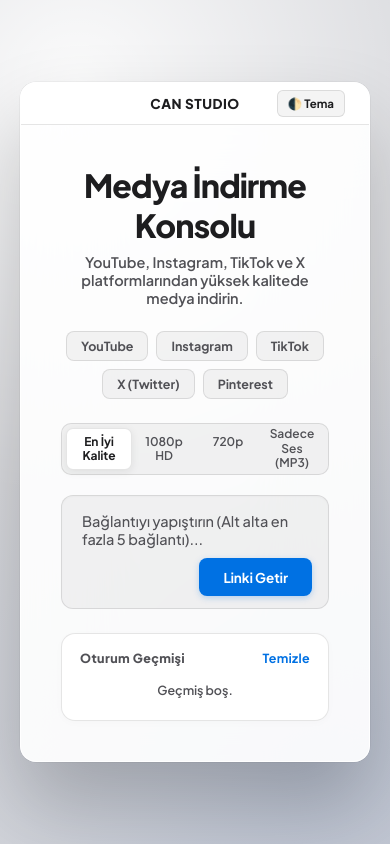
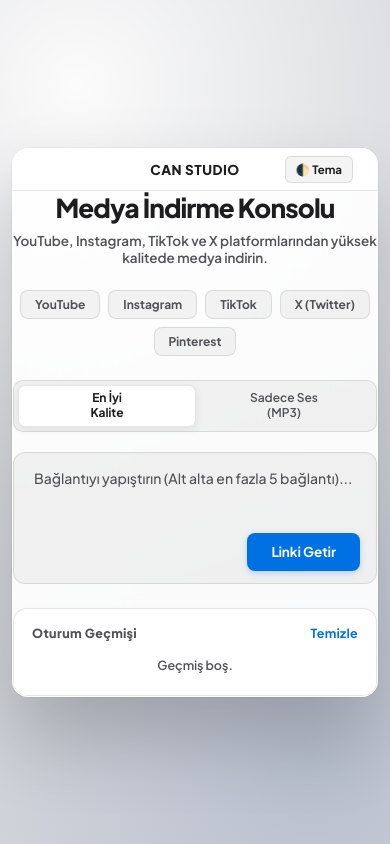
Before and after one commit to biolabcan/media-streamer, a Flask app: page / in a window 390 px wide. Run offline with Flask 3, Linux system fonts and the light colour scheme.

Commit message:
Update index.html

```diff
--- a/templates/index.html
+++ b/templates/index.html
@@ -53,7 +53,7 @@
             display: flex;
             align-items: center;
             justify-content: center;
-            padding: 30px 20px;
+            padding: 20px 12px;
         }
 
         .mac-window {
@@ -106,28 +106,33 @@
         }
         .icon-btn:hover { background: var(--apple-blue); color: white; border-color: var(--apple-blue); }
 
-        .window-content { padding: 40px; }
+        .window-content { padding: 24px sm:40px; }
+        @media (min-width: 640px) { .window-content { padding: 40px; } }
 
         .app-header { text-align: center; margin-bottom: 24px; }
         .app-header h1 {
-            font-size: 32px;
+            font-size: 26px;
             font-weight: 800;
             letter-spacing: -0.8px;
             margin-bottom: 8px;
             color: var(--text-primary);
         }
+        @media (min-width: 640px) { .app-header h1 { font-size: 32px; } }
+
         .app-header p {
-            font-size: 14.5px;
+            font-size: 13.5px;
             color: var(--text-secondary);
             font-weight: 600;
         }
+        @media (min-width: 640px) { .app-header p { font-size: 14.5px; } }
 
         .platforms-row { display: flex; justify-content: center; gap: 8px; margin-bottom: 24px; flex-wrap: wrap; }
         .platform-tag {
             background: var(--input-bg); border: 1px solid var(--border-color);
-            padding: 6px 14px; border-radius: 8px; font-size: 12.5px; font-weight: 700; color: var(--text-secondary);
+            padding: 6px 14px; border-radius: 8px; font-size: 12px; font-weight: 700; color: var(--text-secondary);
         }
 
+        /* 2 BUTONLU SEGMENTED CONTROL (Sadece En İyi Kalite ve Sadece Ses MP3) */
         .segmented-control {
             display: flex;
             background: var(--input-bg);
@@ -175,11 +180,13 @@
 
         .search-field-container textarea {
             width: 100%; background: transparent; border: none; outline: none;
-            padding: 4px 8px; font-size: 14.5px; font-weight: 600; color: var(--text-primary);
-            resize: none; height: 42px;
-            white-space: nowrap; overflow-x: auto; overflow-y: hidden;
+            padding: 4px 8px; font-size: 14px; font-weight: 600; color: var(--text-primary);
+            resize: none; height: 60px;
         }
-        .search-field-container textarea::placeholder { color: var(--text-secondary); font-weight: 500; white-space: normal; }
+        @media (min-width: 640px) {
+            .search-field-container textarea { height: 42px; white-space: nowrap; overflow-x: auto; overflow-y: hidden; }
+        }
+        .search-field-container textarea::placeholder { color: var(--text-secondary); font-weight: 500; }
 
         .search-bottom-row { display: flex; justify-content: flex-end; align-items: center; padding: 0 4px; }
 
@@ -334,15 +350,10 @@
                 <div class="platform-tag">Pinterest</div>
             </div>
 
+            <!-- İKİ BUTONLU KALİTE SEÇİCİ (En İyi Kalite ve Sadece Ses MP3) -->
             <div class="segmented-control">
                 <button class="segment-btn active" id="btn-best" onclick="setQuality('best', this)">
                     <span>En İyi</span><span>Kalite</span>
-                </button>
-                <button class="segment-btn" id="btn-1080" onclick="setQuality('1080', this)">
-                    <span>1080p</span><span>HD</span>
-                </button>
-                <button class="segment-btn" id="btn-720" onclick="setQuality('720', this)">
-                    <span>720p</span><span>&nbsp;</span>
                 </button>
                 <button class="segment-btn" id="btn-audio" onclick="setQuality('audio', this)">
                     <span>Sadece Ses</span><span>(MP3)</span>
@@ -517,6 +527,7 @@
         }
 
         function markAsDownloaded(id) {
+            videoDownloaded = true;
             const item = downloadHistory.find(h => h.id === id);
             if (item) {
                 item.status = 'İndirildi';
```
Also changed, not shown: other parts of templates/index.html (+18 -10 lines).
